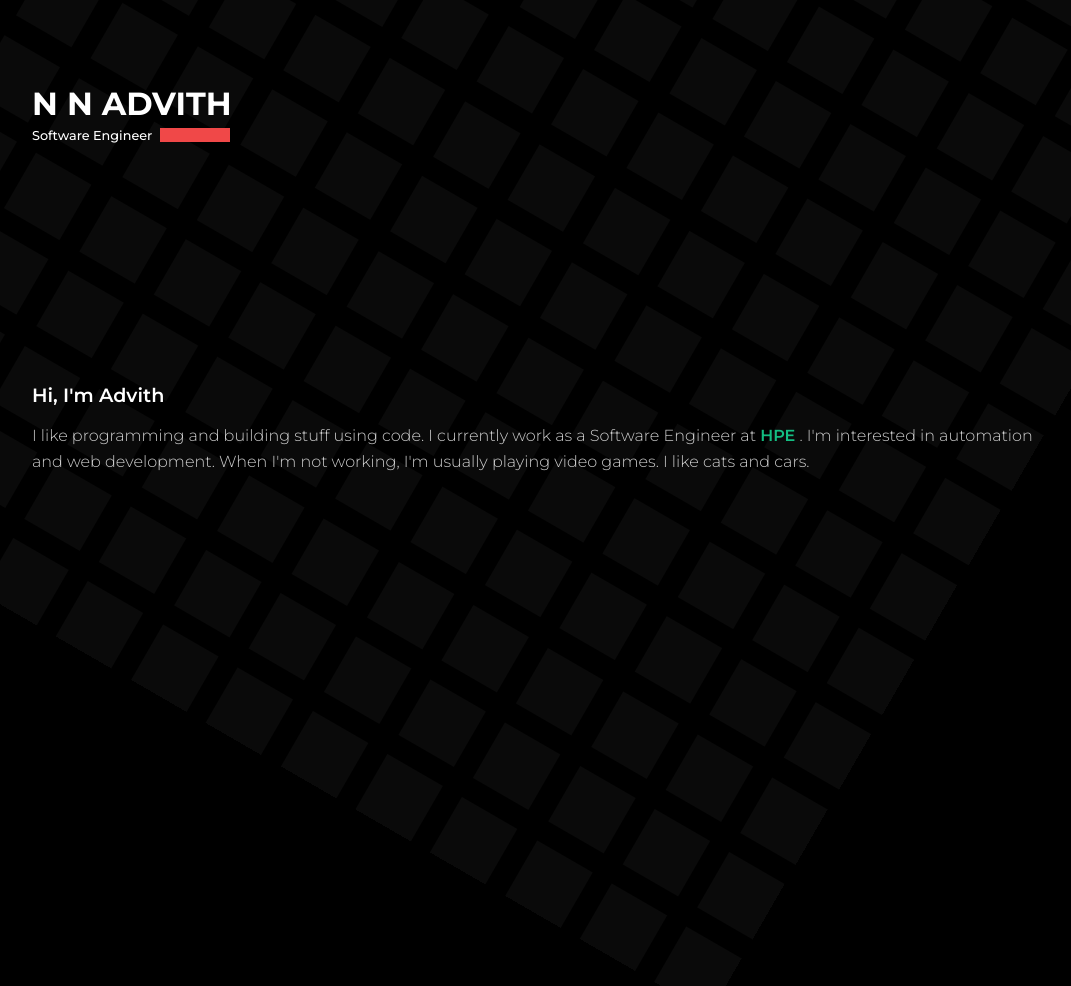
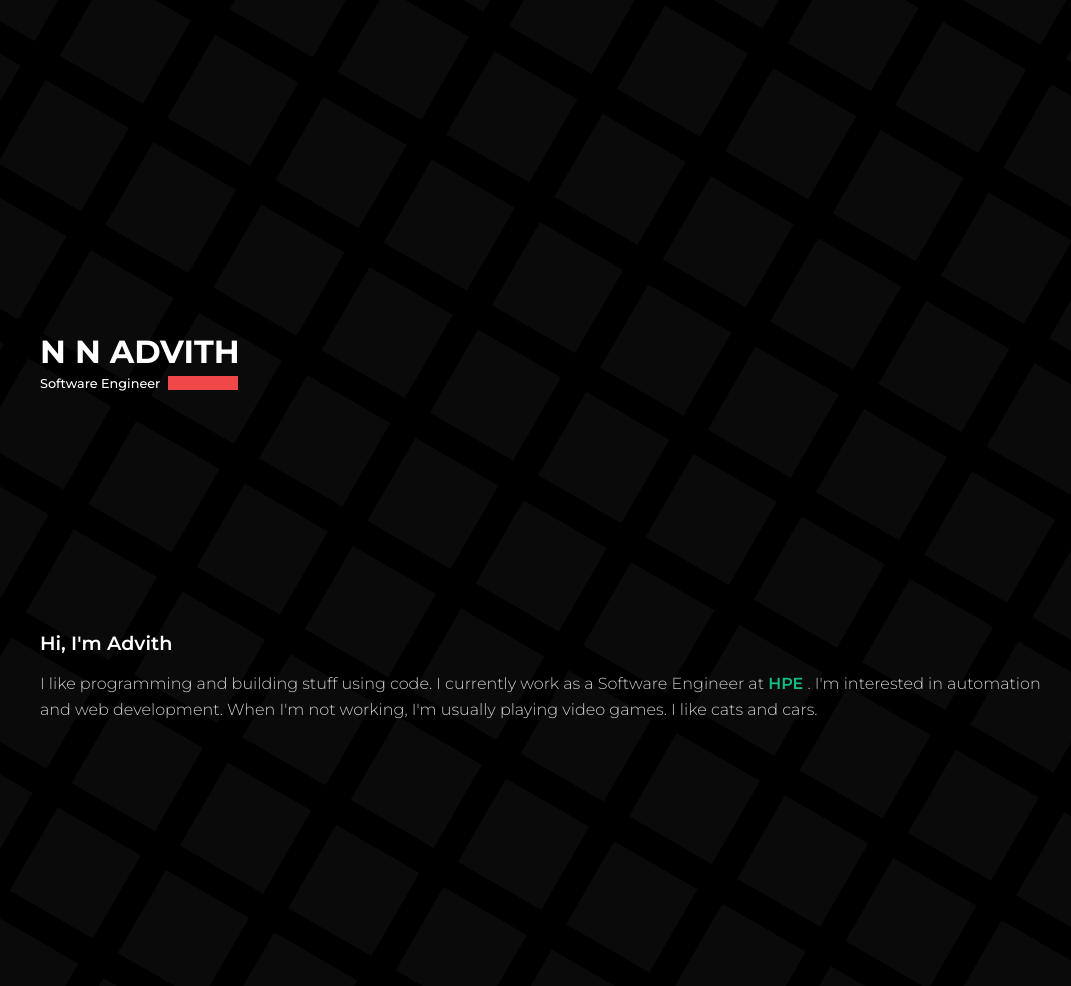
Before and after one commit to nn-advith/atlas, a plain HTML site: page index.html in a window 1280 px wide. Shown: the part 172-1158 px from the top of the page, without its empty margins (96-1167 px from the left). Before the commit the page ends 902 px from the top, so only its background shows below. Drawn offline with Linux system fonts and the light colour scheme.

Commit message:
CSS: Reconfig back-grid

```diff
--- a/styles.css
+++ b/styles.css
@@ -12,31 +12,47 @@
 }
 
 
+html {
+    overflow-x: hidden;
+}
+
 body {
     background-color: var(--b0);
     color: var(--w0);
     font-family: 'Montserrat', sans-serif;
-    margin: 20% 10%;
+    padding: 20% 10%;
+    overflow-x: hidden;
 }
 
 
 /* back grid */
 
+@keyframes back-loop {
+    from {
+        top: -20rem;
+        left: -4rem;
+    }
+    to {
+        top: -15rem;
+        left: 0rem;
+    }
+}
+
 .back-grid {
     position: fixed;
-    top: -20rem;
-    left: -4rem;
+    top: -25rem;
+    left: -10rem;
     display: grid;
-    grid-gap: 1.4em;
+    grid-gap: 1.8em;
     z-index: -9999;
-    overflow-x: hidden;
     transform: rotate(30deg);
     grid-template-rows: repeat(var(--gr), 1fr);
     grid-template-columns: repeat(var(--gc), 1fr);
+    /* animation: back-loop 3s infinite ease backwards; */
 }
 
 .sq {
-    width: 4rem;
+    width: 6rem;
     aspect-ratio: 1/1;
     background-color: var(--b1);
 }
```
